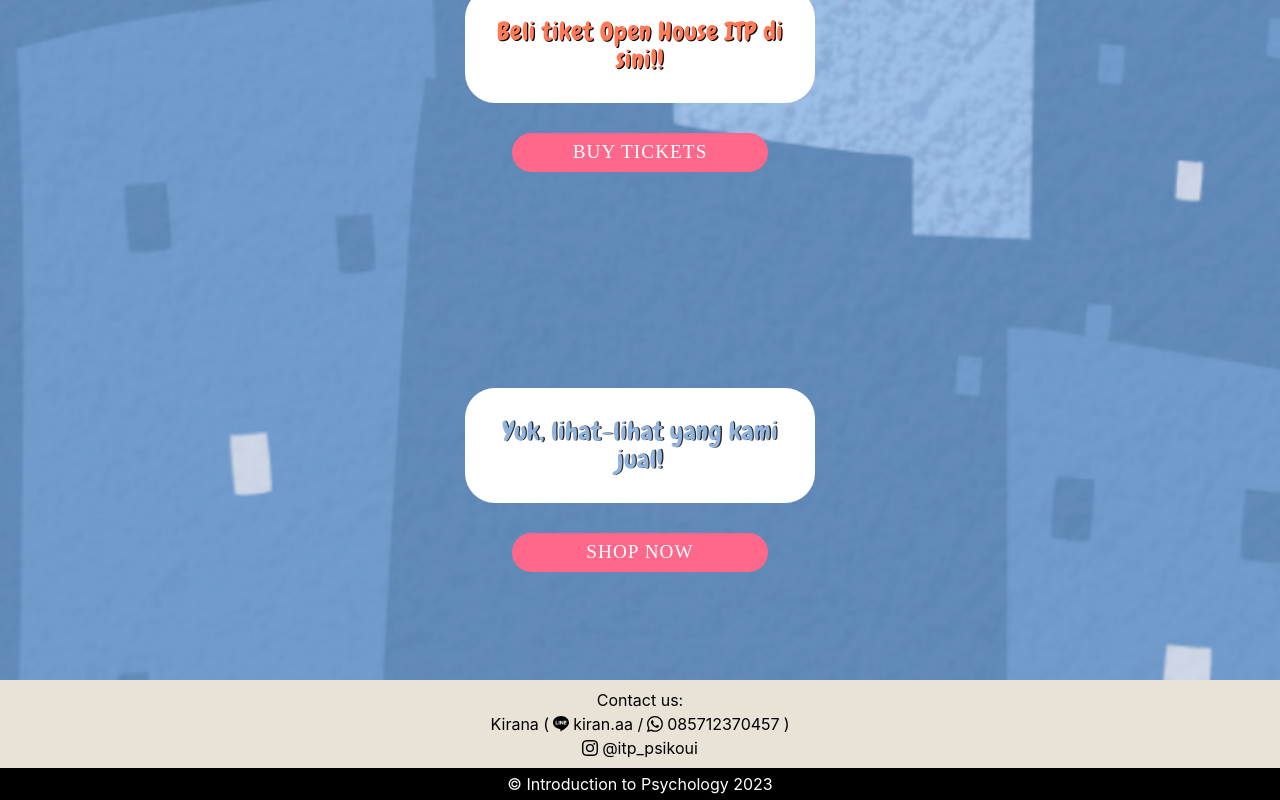
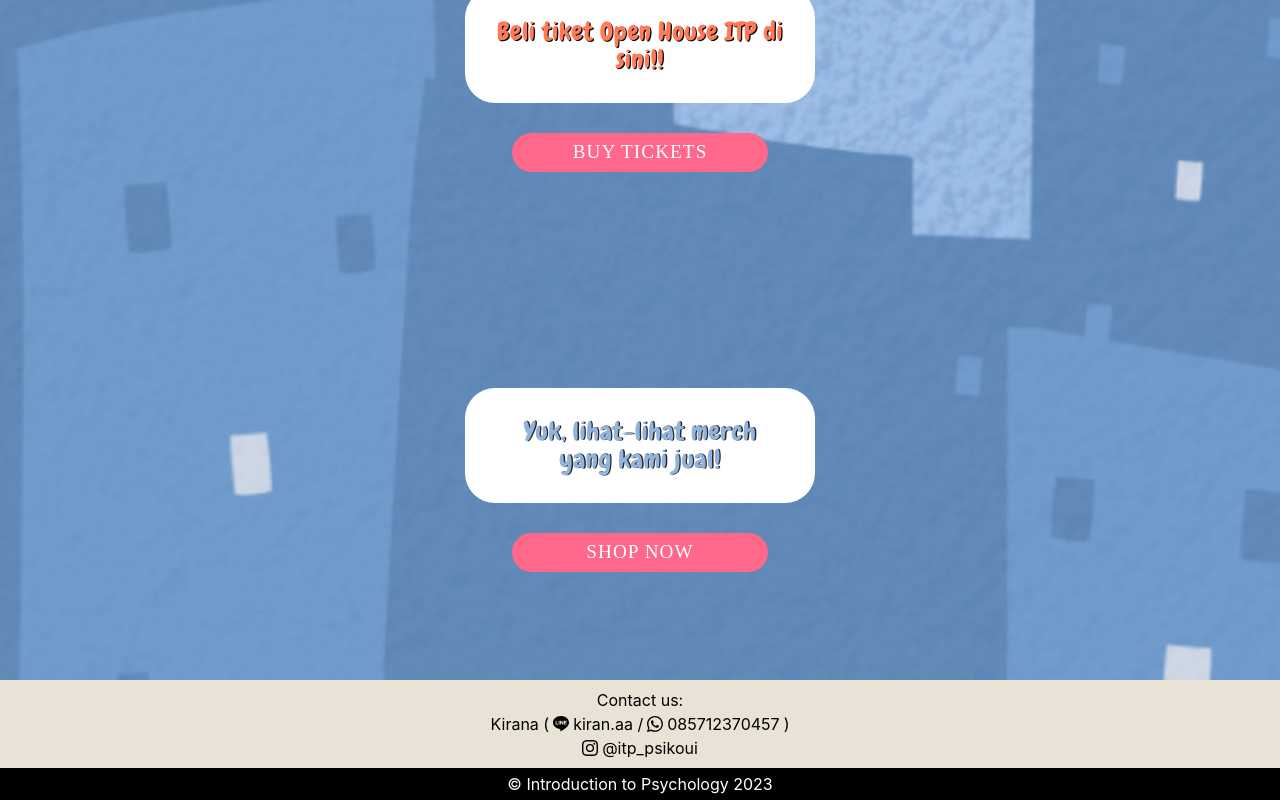
Before and after one commit to BellaAnanda01/itp, a React (Create React App) app: page / in a window 1280 px wide. Shown: the part 1855-2655 px from the top of the page. Built offline with nearby package versions, Linux system fonts and the light colour scheme; a web font is replaced by a local one.

Commit message:
Update Div3.jsx

```diff
--- a/src/components/Div3.jsx
+++ b/src/components/Div3.jsx
@@ -71,7 +71,7 @@ const Div3 = () => {
                 <Link to={`/tickettypes`} style={{textDecoration: "none"}}><ThirdDivButton style={{backgroundColor: "#FF678B"}}>BUY TICKETS</ThirdDivButton></Link>
             </ThirdDivDiv>
              <ThirdDivDiv>
-                <ThirdDivH>Yuk, lihat-lihat yang kami jual!</ThirdDivH>
+                <ThirdDivH>Yuk, lihat-lihat merch yang kami jual!</ThirdDivH>
                 <Link to={`/products`} style={{textDecoration: "none"}}><ThirdDivButton style={{backgroundColor: "#FF678B"}}>SHOP NOW</ThirdDivButton></Link>
             </ThirdDivDiv>
             {/* <ThirdDivDiv>
```
